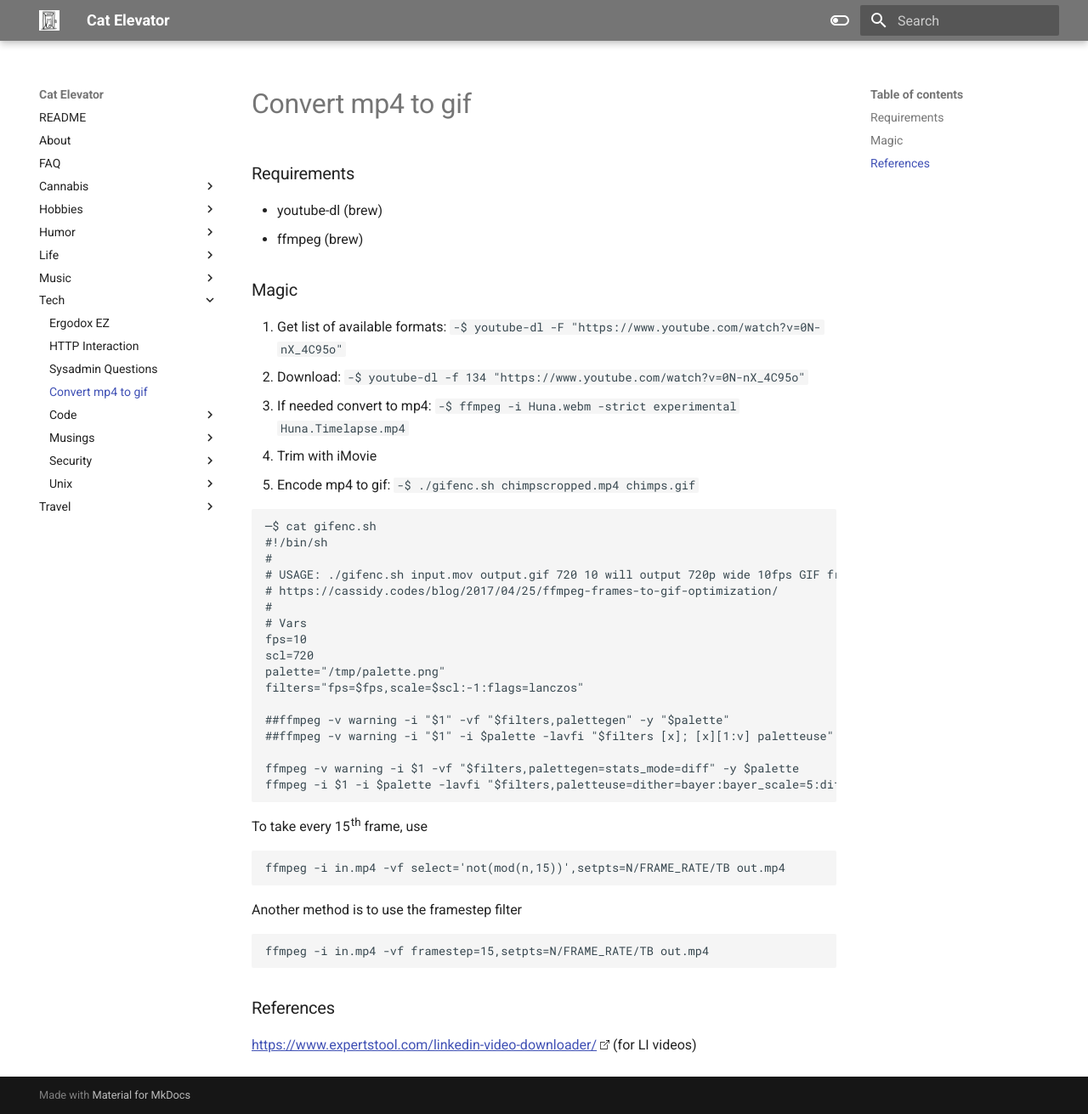
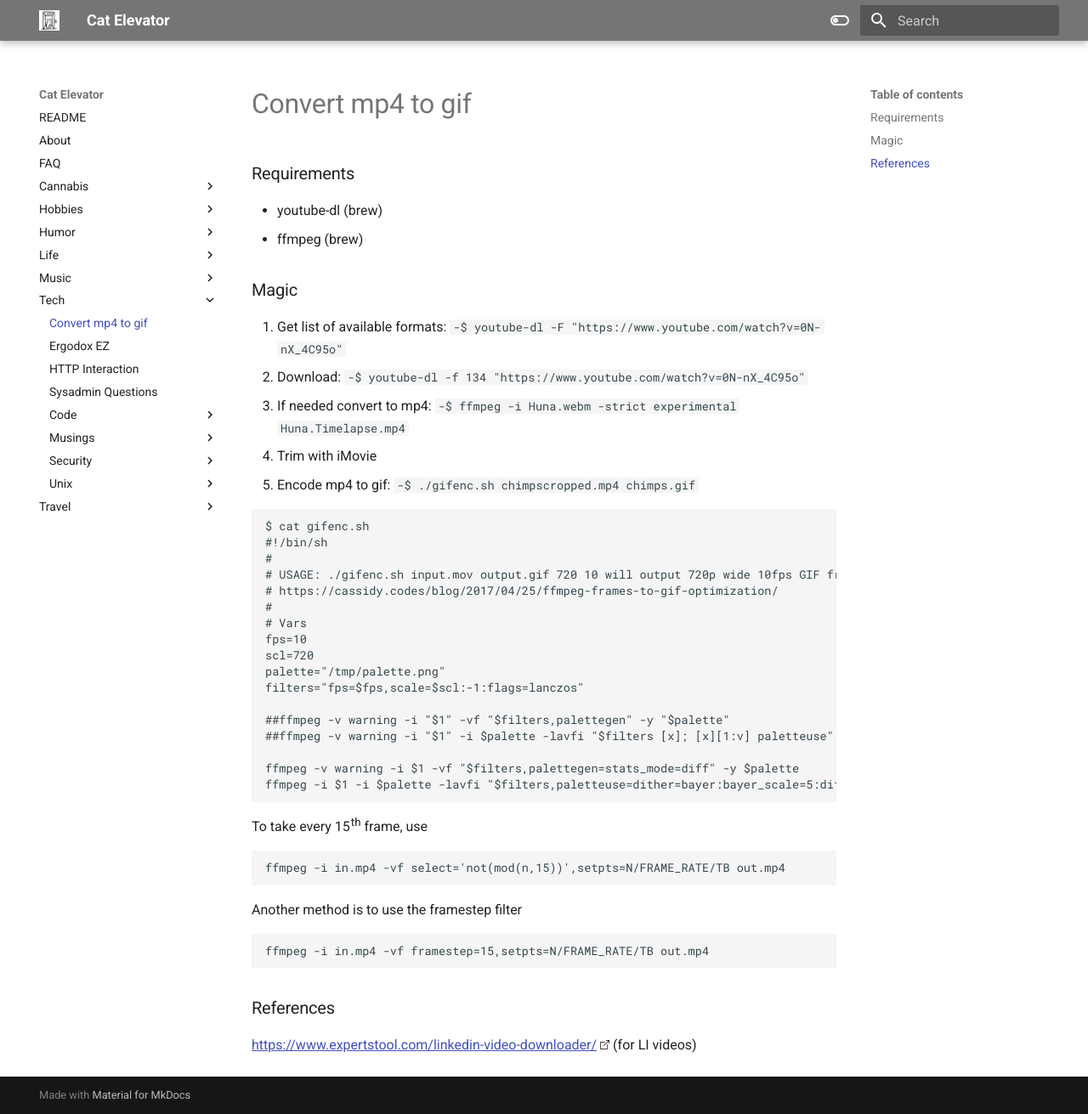
Before and after one commit to los7key/garden, an MkDocs documentation site: the page built from docs/tech/convertgif.md, in a window 1280 px wide and 1311 px high. Shown: the whole window at 85% size. Built offline with MkDocs 1.6.1 and Material for MkDocs 9.7.7, drawn with Linux system fonts in a browser that asks for light colours.

Commit message:
tux update

````diff
--- a/docs/tech/youtubegif.md
+++ b/docs/tech/convertgif.md
@@ -17,7 +17,7 @@ Last Updated:
 5. Encode mp4 to gif: `-$ ./gifenc.sh chimpscropped.mp4 chimps.gif`
 
 ```
-─$ cat gifenc.sh
+$ cat gifenc.sh
 #!/bin/sh
 #
 # USAGE: ./gifenc.sh input.mov output.gif 720 10 will output 720p wide 10fps GIF from the movie you gave it.
--- a/mkdocs.yml
+++ b/mkdocs.yml
@@ -5,6 +5,7 @@ site_author: Aaron
 site_url: https://www.catelevator.com
 plugins:
   - search
+  # - awesome-pages
   - autolinks
   - git-revision-date-localized:
       type: timeago
````
Also changed, not shown: other parts of docs/tech/convertgif.md (+1 -1 lines), docs/life/tux.md (added, +20 -0 lines), docs/travel/locations/california.md (+1 -1 lines), docs/travel/locations/sanfrancisco.md (renamed from docs/travel/locations/SF.md).
